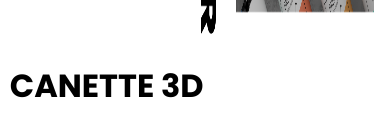
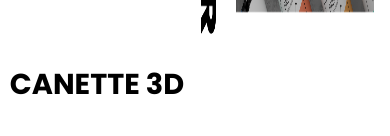
Before and after one commit to 0xCesar/PF2025, a Next.js app: page / in a window 390 px wide. Shown: the part 640-776 px from the top of the page. Built offline with nearby package versions, Linux system fonts and the light colour scheme.

Commit message:
fix typo

```diff
--- a/src/app/components/projects/projects.css
+++ b/src/app/components/projects/projects.css
@@ -122,5 +122,8 @@ width: 15px;
     .all-projects-titles-container,  .projet-title {
         width: 95vw;
     }
+    .projet-title{
+        font-size: 1.8rem;
+    }
 
 }
```
